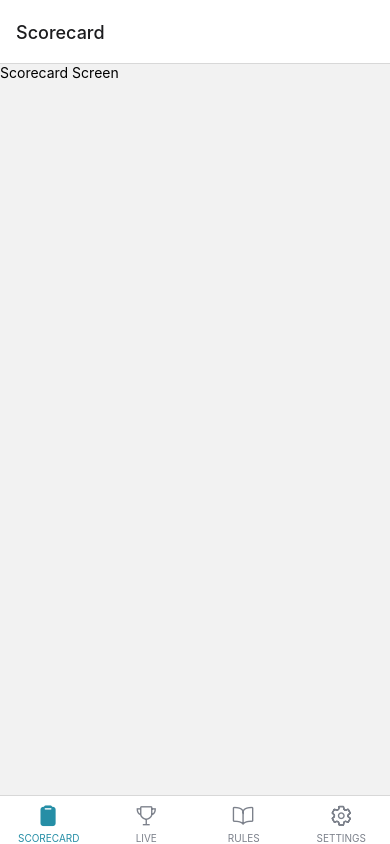
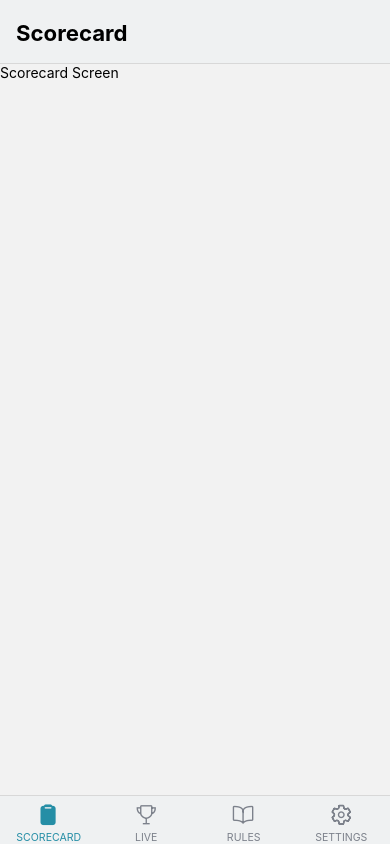
Before and after one commit to craftjk/DGGLive, a React Native app: screen / in a window 390 px wide. Built offline with nearby package versions, Linux system fonts and the light colour scheme.

Commit message:
Applied darkMode logic to nav elements

```diff
--- a/navigation/MainTabs.js
+++ b/navigation/MainTabs.js
@@ -1,7 +1,9 @@
 import React from "react";
+import { useSelector, useDispatch } from "react-redux";
 import { createBottomTabNavigator } from "@react-navigation/bottom-tabs";
 import { Ionicons } from "@expo/vector-icons";
 import { Text } from "react-native";
+import { moderateScale } from "react-native-size-matters";
 
 import ScorecardScreen from "../screens/ScorecardScreen";
 import LiveScreen from "../screens/LiveScreen";
@@ -12,9 +14,22 @@ import Colors from "../constants/Colors";
 const Tab = createBottomTabNavigator();
 
 function MainTabs() {
+  const isDarkMode = useSelector((state) => state.settings.isDarkMode);
+
   return (
     <Tab.Navigator
       screenOptions={({ route }) => ({
+        headerTitleAlign: "left",
+        headerStyle: {
+          backgroundColor: isDarkMode
+            ? Colors.grayscale[1]
+            : Colors.grayscale[8],
+        },
+        headerTintColor: isDarkMode ? Colors.white : Colors.black,
+        headerTitleStyle: {
+          fontWeight: "bold",
+          fontSize: moderateScale(21),
+        },
         tabBarIcon: ({ focused, color }) => {
           let iconName;
 
@@ -35,6 +50,9 @@ function MainTabs() {
         tabBarStyle: [
           {
             display: "flex",
+            backgroundColor: isDarkMode
+              ? Colors.grayscale[1]
+              : Colors.grayscale[8],
           },
           null,
         ],
@@ -59,7 +77,15 @@ function MainTabs() {
           }
 
           return (
-            <Text style={{ color, fontSize: 10, marginTop: -3 }}>{label}</Text>
+            <Text
+              style={{
+                color,
+                fontSize: moderateScale(10),
+                marginTop: moderateScale(-3),
+              }}
+            >
+              {label}
+            </Text>
           );
         },
       })}
```
